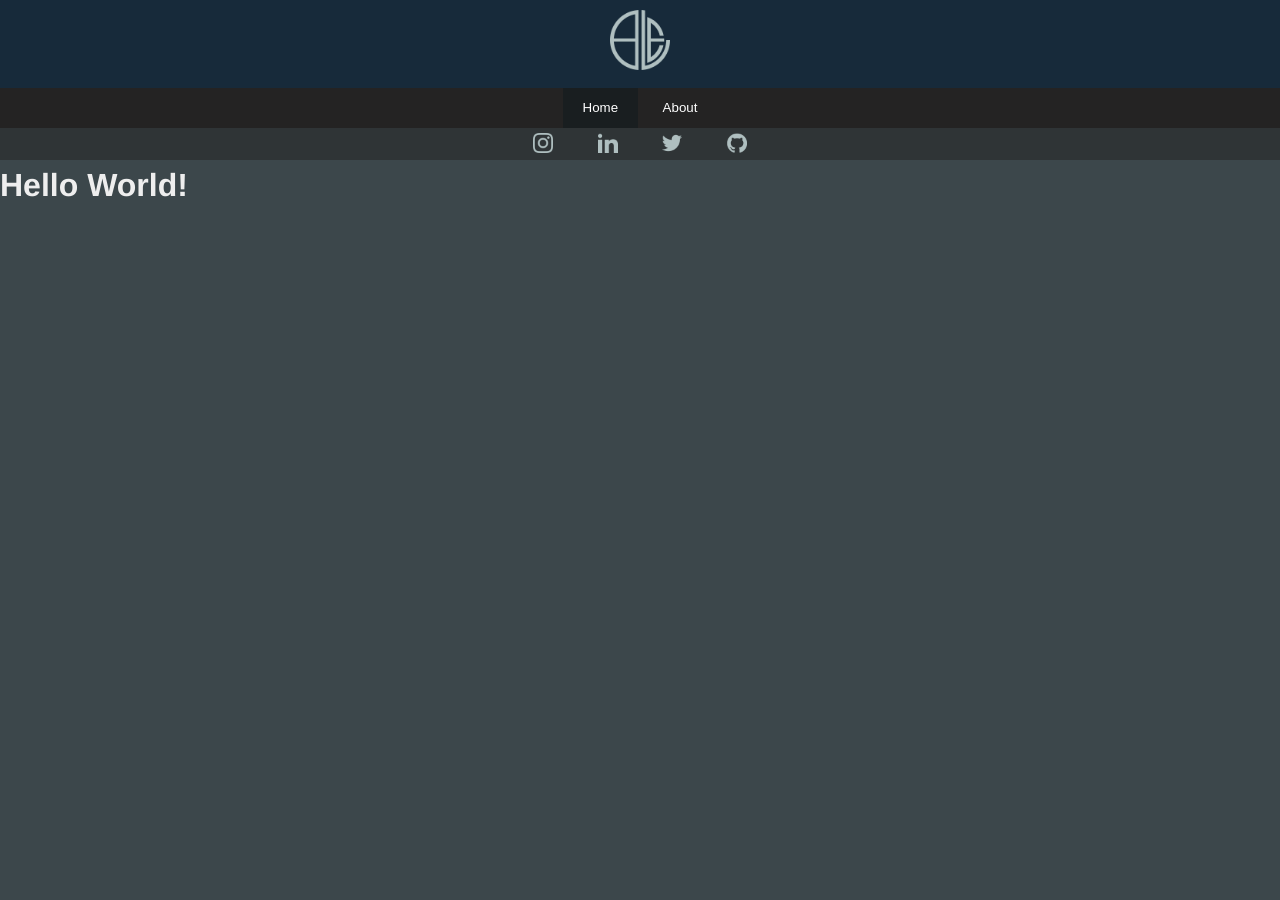
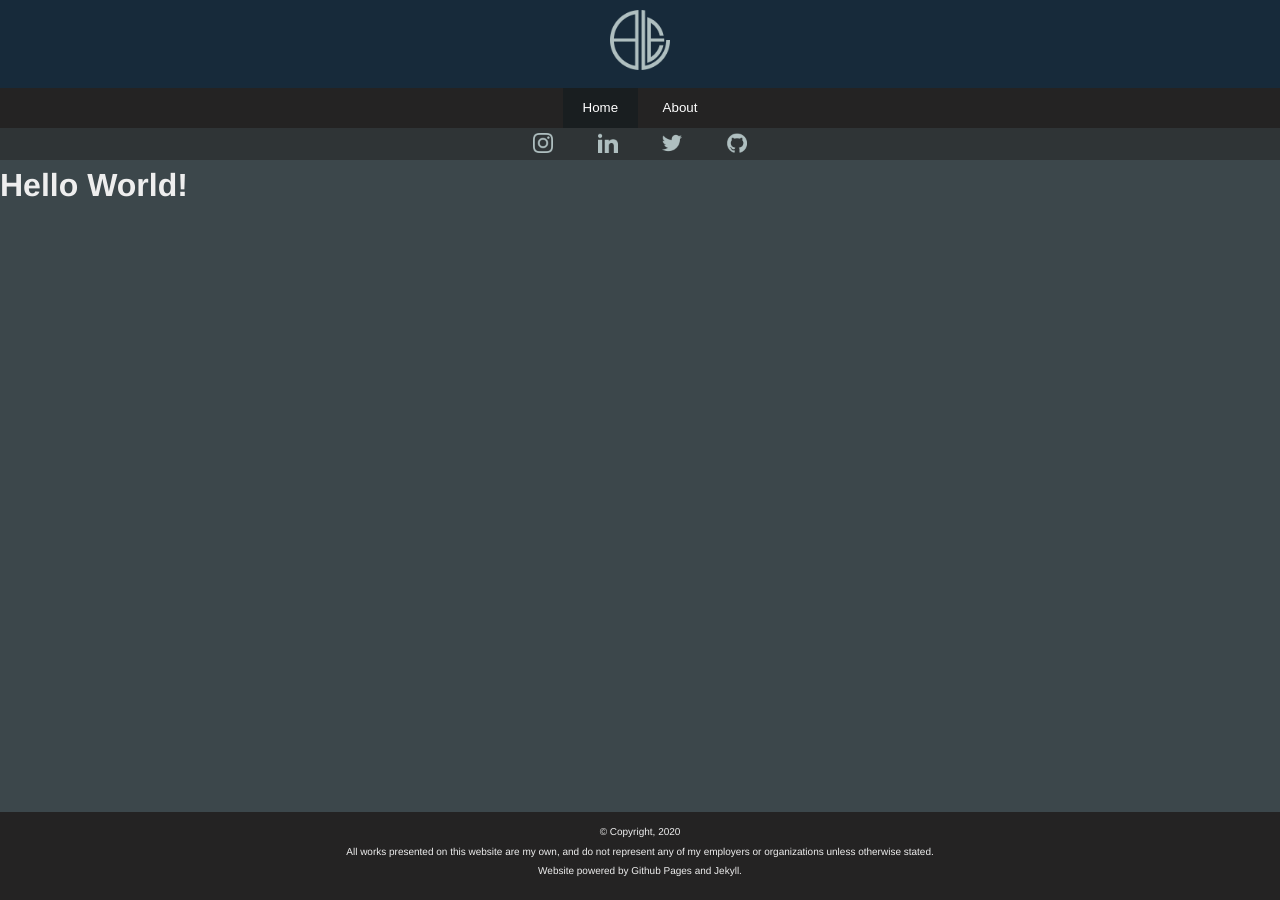
Before and after one commit to brandonle2001/brandonle2001.github.io, a Jekyll site: the page built from index.html, in a window 1280 px wide. Built offline with Jekyll 4.4.1, drawn with Linux system fonts in a browser that asks for light colours.

Commit message:
Footer Created, Social Media Tab Merged.

```diff
--- /dev/null
+++ b/_includes/footer.html
@@ -0,0 +1,6 @@
+<footer>
+    <p style="font-size: 12px; text-align: center; padding-bottom:10px;"><small>&copy; Copyright, 2020<br>
+        All works presented on this website are my own, and do not represent any of my employers or organizations unless otherwise stated.<br>
+        Website powered by Github Pages and Jekyll.</small>
+    </p>
+</footer>
--- a/_includes/navigation.html
+++ b/_includes/navigation.html
@@ -3,3 +3,9 @@
       <a href="{{ item.link }}"><button {% if page.url == item.link %}class="current"{% endif %}>{{ item.name }}</button></a>
     {% endfor %}
 </nav>
+
+<nav style="background-color:#2F3436; padding-top: 5px;">
+  {% for item in site.data.socialmedia %}
+    <a href="{{ item.link }}" target="_blank"><img src="{{ item.img }}" alt="{{ item.name }}" /></a>
+  {% endfor %}
+</nav>
--- a/_includes/socialmedia.html
+++ /dev/null
@@ -1,5 +0,0 @@
-<nav style="background-color:#2F3436; padding-top: 5px;">
-    {% for item in site.data.socialmedia %}
-      <a href="{{ item.link }}" target="_blank"><img src="{{ item.img }}" alt="{{ item.name }}" /></a>
-    {% endfor %}
-</nav>
--- a/_layouts/default.html
+++ b/_layouts/default.html
@@ -20,8 +20,9 @@
   <body>
     {% include header.html %}
     {% include navigation.html %}
-    {% include socialmedia.html %}
 
     {{ content }}
+
+    {% include footer.html %}
   </body>
 </html>
--- a/_sass/main.scss
+++ b/_sass/main.scss
@@ -58,3 +58,12 @@ nav img {
   margin-left: 20px;
   margin-right: 20px;
 }
+
+footer {
+  background-color: #242323;
+  padding-top: 10px;
+  padding-bottom: 10px;
+  position:fixed;
+  bottom: 0px;
+  width:100%;
+}
```
